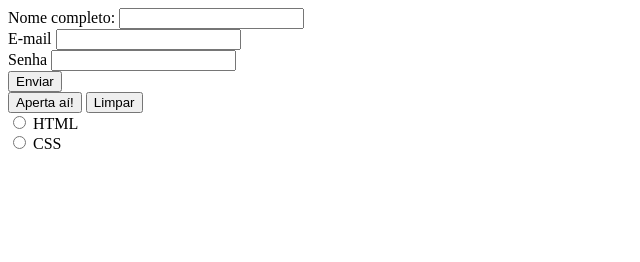
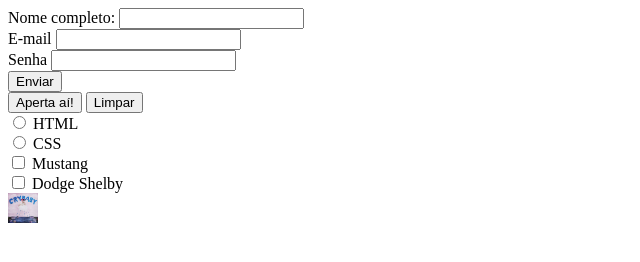
Before and after one commit to mlmbsofia/flexbox, a plain HTML site: page formulario.html in a window 1280 px wide. Shown: the whole page, without its empty margins (0-640 px from the left). Drawn offline with Linux system fonts and the light colour scheme.

Commit message:
formulario

```diff
--- a/formulario.html
+++ b/formulario.html
@@ -27,9 +27,22 @@
     <br>
     <input type="radio" id="css" name="css" value="2">
     <label for="css">CSS</label>
+    <br>
+    <input type="checkbox" id="car1" name="fav_car" value="css">
+    <label for="car1">Mustang</label>
+    <br>
+    <input type="checkbox" id="car2" name="fav_car" value="css">
+    <label for="car2">Dodge Shelby</label>
+    <br>
+    <input type="image" src="image/download (6).jpg" alt="Submit" width="30" height="30">
 
 </form>
 
+<script>
+    function minhaFuncao() {
+        console.log("Você clicou no botão!");
+    }
+</script>
 
  </body>
  </html>
```
